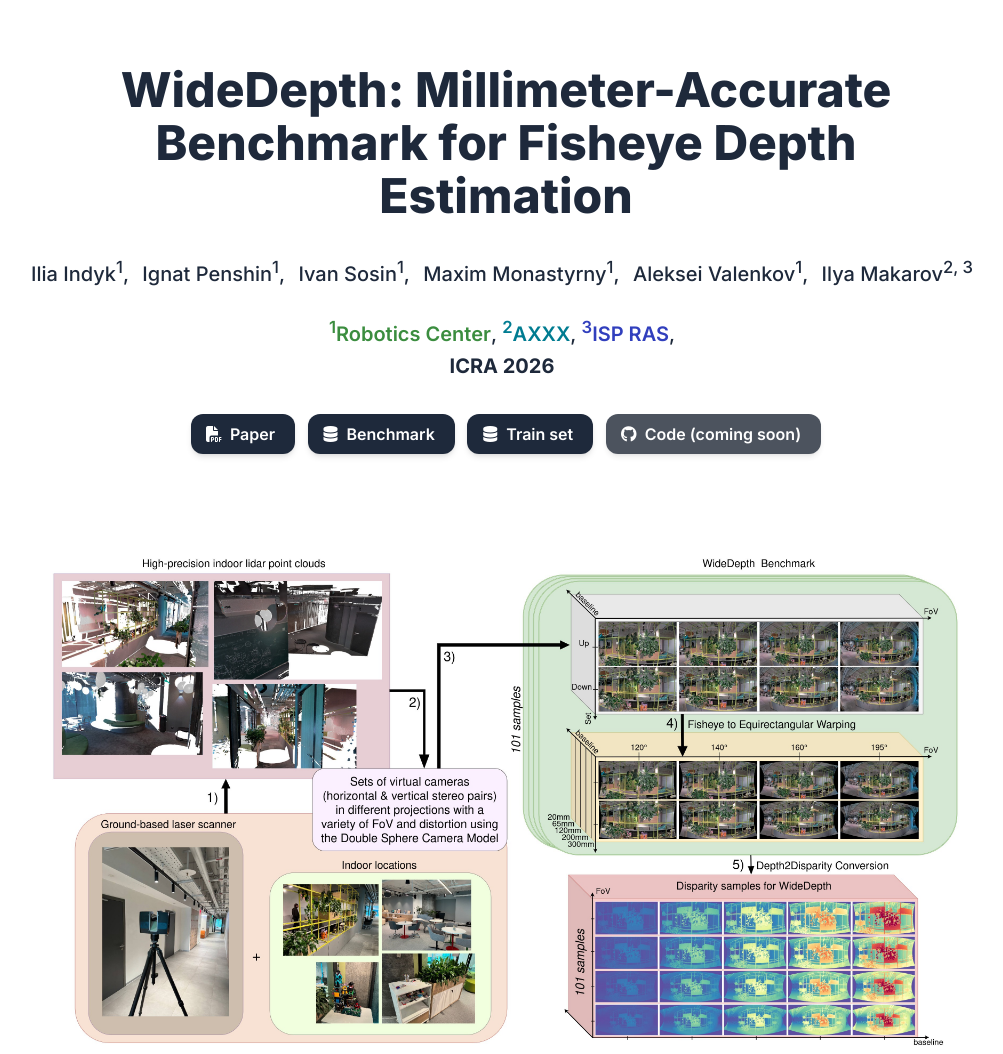
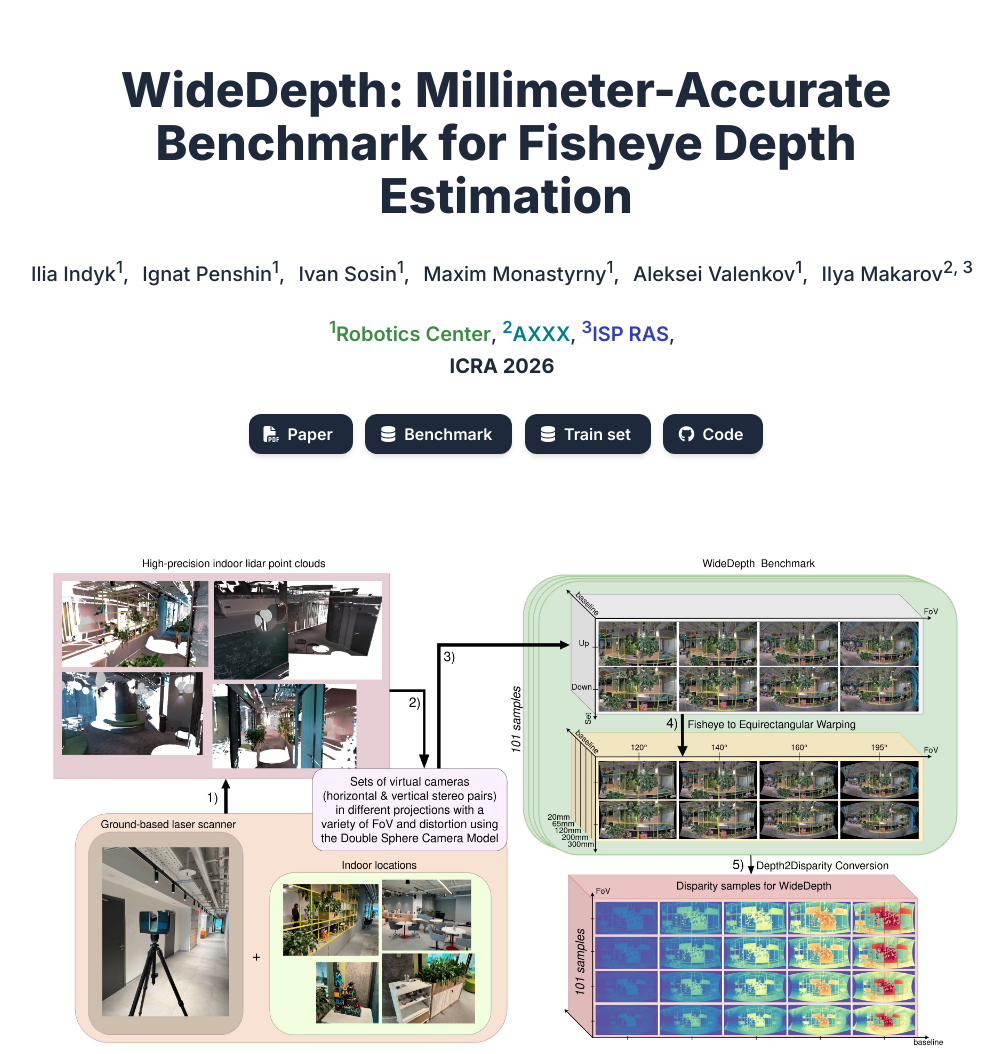
Before and after one commit to IlyaInd/WideDepth, a plain HTML site: page index.html in a window 1280 px wide. Shown: the top 1054 px of the page, without its empty margins (134-1137 px from the left). Drawn offline with nearby package versions, Linux system fonts and the light colour scheme; some icons are missing.

Commit message:
Add repository link to project website

```diff
--- a/index.html
+++ b/index.html
@@ -261,16 +261,13 @@
                   </a>
                 </span>
 
-                <!-- TODO: Replace with your GitHub repository URL -->
                 <span class="link-block">
-                  <a href="#" target="_blank"
-                  class="external-link button is-normal is-rounded is-dark disabled-link"
-                  aria-disabled="true"
-                  title="Coming soon">
+                  <a href="https://github.com/IlyaInd/widedepth" target="_blank" rel="noopener noreferrer"
+                  class="external-link button is-normal is-rounded is-dark">
                   <span class="icon">
                     <i class="fab fa-github"></i>
                   </span>
-                  <span>Code (coming soon)</span>
+                  <span>Code</span>
                 </a>
               </span>
             </div>
```
